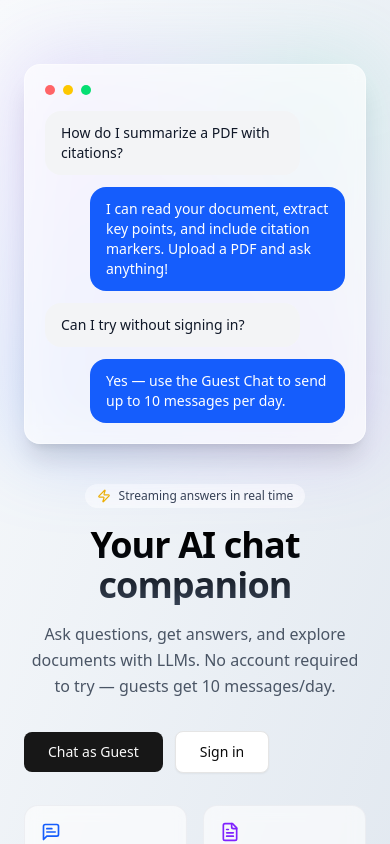
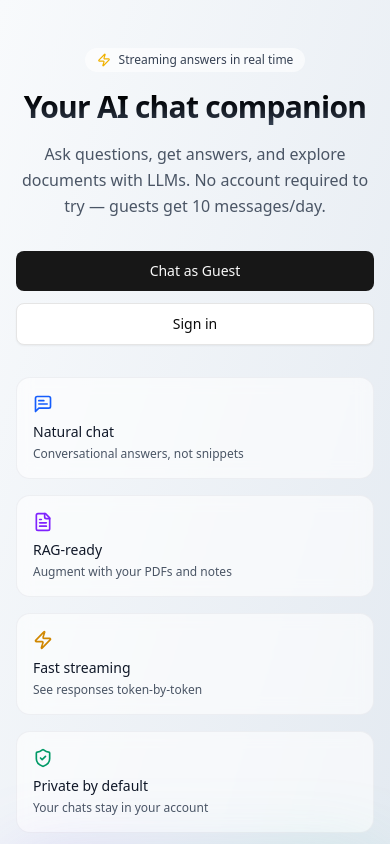
Before and after one commit to sachanritik1/chatbot-rag, a Next.js app: page / in a window 390 px wide. Shown: the top 844 px of the page. Built offline with nearby package versions, Linux system fonts and the light colour scheme.

Commit message:
style: update landing page layout and styling for improved responsiveness and visual hierarchy

```diff
--- a/src/app/page.tsx
+++ b/src/app/page.tsx
@@ -10,21 +10,21 @@ export const metadata: Metadata = {
 
 export default function LandingPage() {
   return (
-    <main className="relative flex min-h-[100svh] flex-col items-center justify-center overflow-hidden px-6 py-16 sm:px-8">
+    <main className="relative flex min-h-[100svh] flex-col items-center justify-center overflow-hidden px-4 py-12 sm:px-6 sm:py-16">
       {/* Decorative background */}
       <div className="pointer-events-none absolute inset-0 -z-10">
         <div className="absolute top-[-10%] left-1/2 h-[28rem] w-[28rem] -translate-x-1/2 rounded-full bg-[radial-gradient(ellipse_at_center,var(--tw-gradient-stops))] from-blue-400/40 via-blue-300/10 to-transparent blur-3xl dark:from-blue-600/30 dark:via-blue-500/10" />
         <div className="absolute right-[-10%] bottom-[-10%] h-[26rem] w-[26rem] rounded-full bg-[radial-gradient(ellipse_at_center,var(--tw-gradient-stops))] from-violet-400/30 via-violet-300/10 to-transparent blur-3xl dark:from-violet-600/30 dark:via-violet-500/10" />
       </div>
 
-      <div className="mx-auto grid w-full max-w-6xl items-center gap-10 md:grid-cols-2">
+      <div className="mx-auto grid w-full max-w-6xl items-center gap-8 md:grid-cols-2 md:gap-12">
         {/* Hero copy */}
-        <div className="order-2 text-center md:order-1 md:text-left">
+        <div className="text-center md:text-left">
           <span className="inline-flex items-center gap-2 rounded-full bg-white/60 px-3 py-1 text-xs font-medium text-gray-700 backdrop-blur dark:bg-white/10 dark:text-gray-200">
             <Zap className="h-3.5 w-3.5 text-yellow-500" />
             Streaming answers in real time
           </span>
-          <h1 className="mt-4 bg-gradient-to-b from-black to-gray-700 bg-clip-text text-4xl font-extrabold tracking-tight text-transparent sm:text-6xl dark:from-white dark:to-gray-300">
+          <h1 className="mt-4 bg-gradient-to-b from-black to-gray-700 bg-clip-text text-3xl font-extrabold tracking-tight text-transparent sm:text-5xl md:text-6xl dark:from-white dark:to-gray-300">
             Your AI chat companion
           </h1>
           <p className="mt-4 text-base leading-relaxed text-gray-600 sm:text-lg dark:text-gray-300">
@@ -32,16 +32,21 @@ export default function LandingPage() {
             account required to try — guests get 10 messages/day.
           </p>
           <div className="mt-8 flex flex-wrap items-center gap-3 md:justify-start md:text-left">
-            <Button asChild size="lg" className="px-6 py-5">
+            <Button asChild size="lg" className="w-full px-6 py-5 sm:w-auto">
               <Link href="/guest">Chat as Guest</Link>
             </Button>
-            <Button asChild size="lg" variant="outline" className="px-6 py-5">
+            <Button
+              asChild
+              size="lg"
+              variant="outline"
+              className="w-full px-6 py-5 sm:w-auto"
+            >
               <Link href="/login">Sign in</Link>
             </Button>
           </div>
 
           {/* Feature bullets */}
-          <div className="mt-8 grid grid-cols-2 gap-4 text-left sm:grid-cols-4 md:mt-10">
+          <div className="mt-8 grid grid-cols-1 gap-4 text-left sm:grid-cols-2 md:mt-10 lg:grid-cols-4">
             <div className="rounded-xl border border-gray-200/60 bg-white/60 p-4 backdrop-blur dark:border-gray-700/60 dark:bg-white/5">
               <MessageSquareText className="h-5 w-5 text-blue-600 dark:text-blue-400" />
               <p className="mt-2 text-sm font-medium text-gray-900 dark:text-gray-50">
@@ -82,7 +87,7 @@ export default function LandingPage() {
         </div>
 
         {/* Preview card */}
-        <div className="order-1 md:order-2">
+        <div>
           <div className="relative mx-auto w-full max-w-lg">
             <div className="absolute -inset-1 rounded-2xl bg-gradient-to-tr from-blue-500/30 via-violet-500/20 to-emerald-400/20 blur-2xl" />
             <div className="relative rounded-2xl border border-white/40 bg-white/70 p-5 shadow-xl backdrop-blur dark:border-white/10 dark:bg-white/5">
```
